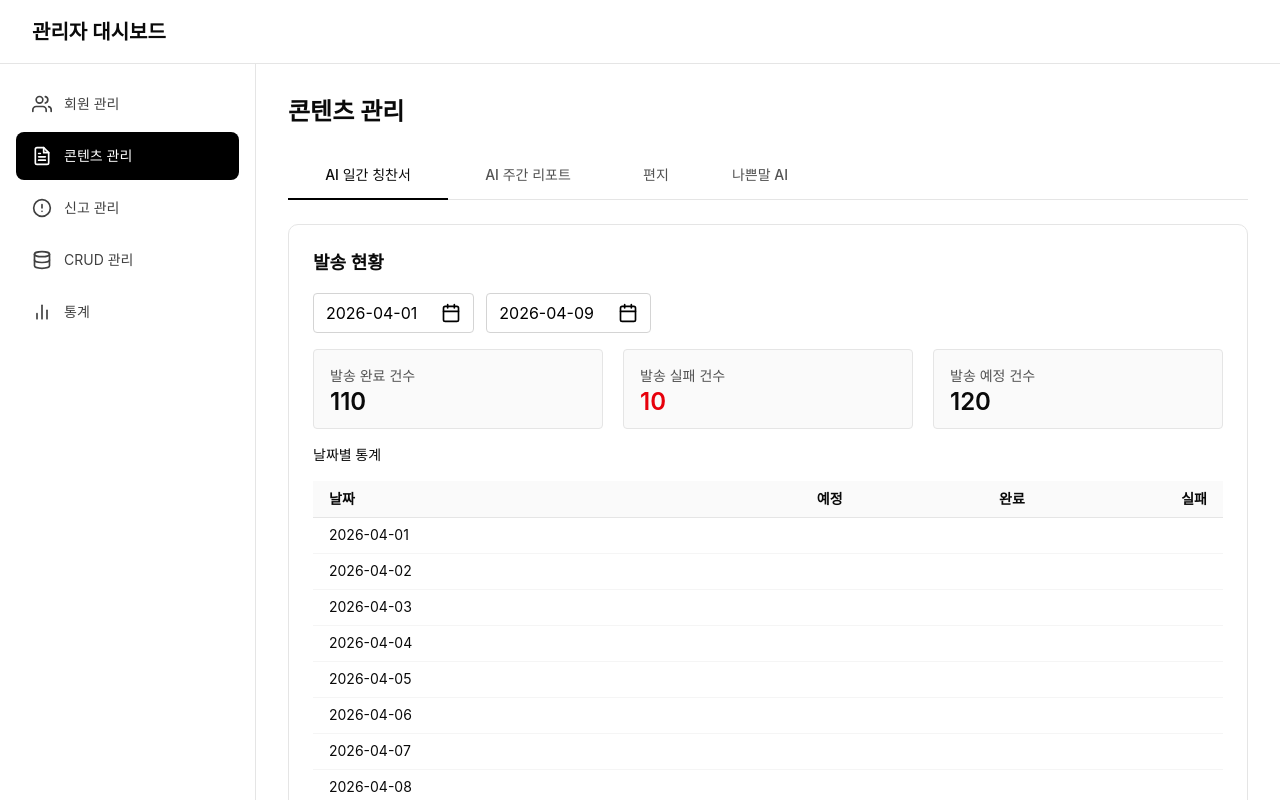
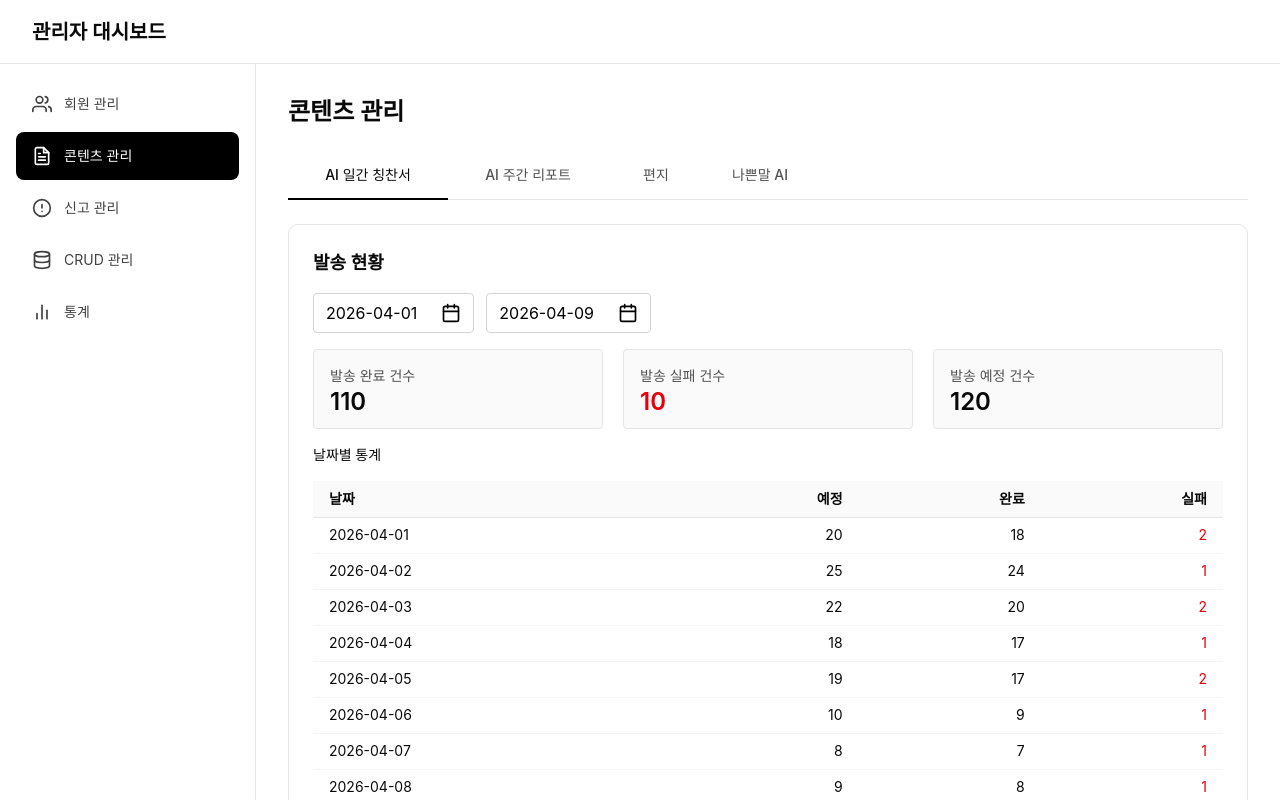
Before and after one commit to 2026-Egobook/Frontend-admin, a React (Vite) app: page /members in a window 1280 px wide. Both pictures are taken after a click on the button "콘텐츠 관리". Shown: the top 800 px of the page. Built offline with nearby package versions, Linux system fonts and the light colour scheme; no server answers.

Commit message:
:sparkles: Feat: AI 일간 칭찬서 날짜별 통계 데이터 구조 반영

```diff
--- a/src/features/content/components/DailyPraiseSection.jsx
+++ b/src/features/content/components/DailyPraiseSection.jsx
@@ -20,13 +20,13 @@ function DailyStatsTable({ rows = [] }) {
             <tr key={row.date} className="h-9 border-b border-neutral-100">
               <td className="px-4 text-sm font-normal leading-5 text-neutral-950">{row.date}</td>
               <td className="px-4 text-right text-sm font-normal leading-5 text-neutral-950">
-                {row.scheduled}
+                {row.scheduledCount}
               </td>
               <td className="px-4 text-right text-sm font-normal leading-5 text-neutral-950">
-                {row.completed}
+                {row.completedCount}
               </td>
               <td className="px-4 text-right text-sm font-normal leading-5 text-red-600">
-                {row.failed}
+                {row.failedCount}
               </td>
             </tr>
           ))}
```
